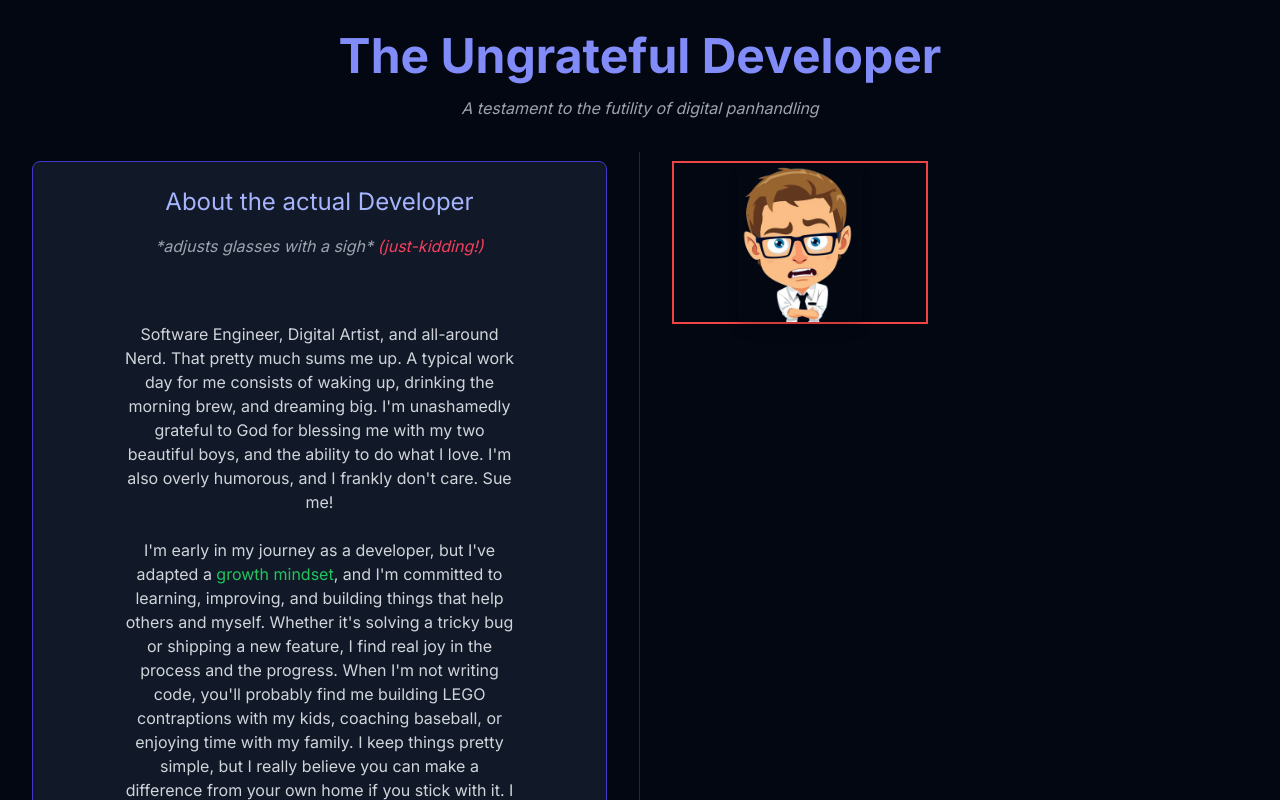
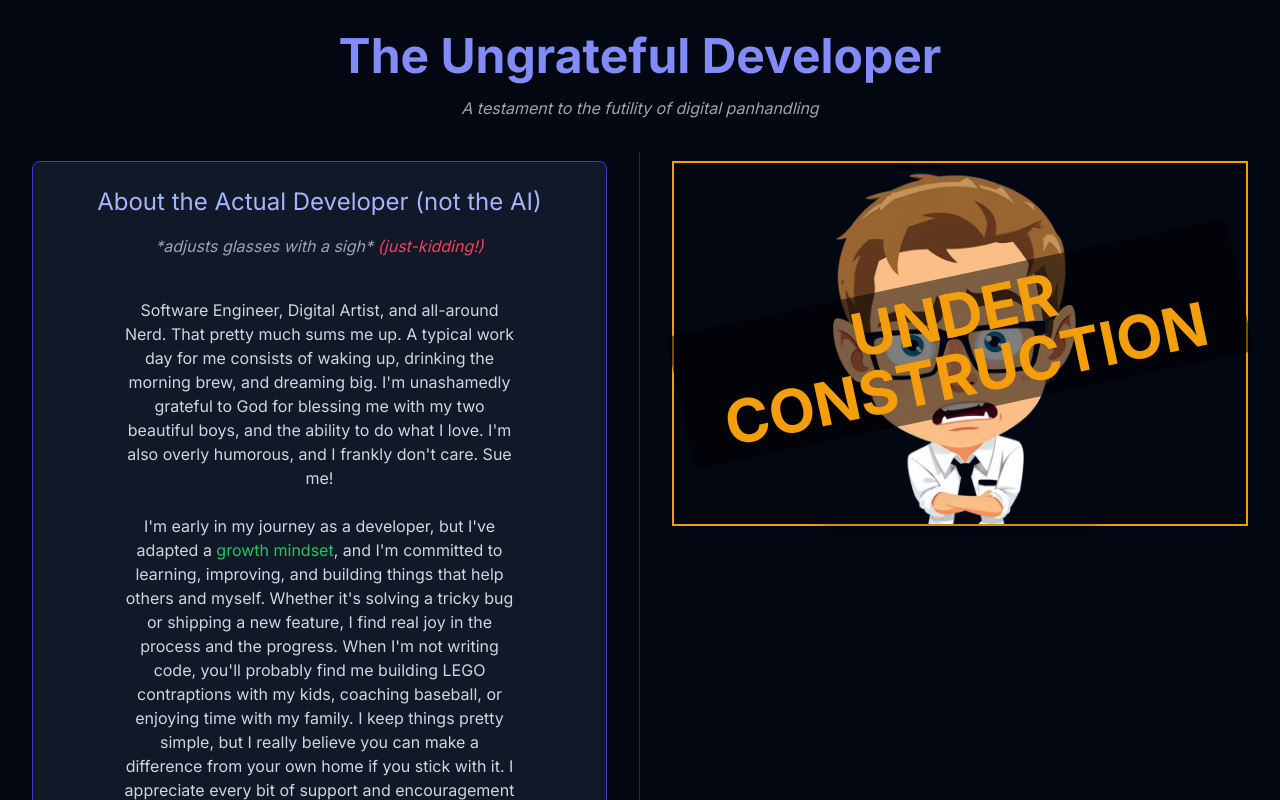
Before and after one commit to Michael-Anderson92/ungrateful-dev, a Next.js app: page / in a window 1280 px wide. Shown: the top 800 px of the page. Built offline with nearby package versions, Linux system fonts and the light colour scheme; a web font is replaced by a local one.

Commit message:
Developer now under construction til further notice

```diff
--- a/app/components/AboutDeveloperSection.tsx
+++ b/app/components/AboutDeveloperSection.tsx
@@ -4,11 +4,11 @@ export default function AboutDeveloperSection() {
   return (
     <div className="flex justify-center">
       <div className="w-full border border-indigo-700 rounded-lg bg-gray-900 p-6">
-        <h2 className="text-2xl text-indigo-300 mb-4 text-center">About the actual Developer</h2>
+        <h2 className="text-2xl text-indigo-300 mb-4 text-center">About the Actual Developer (not the AI)</h2>
         <div className="space-y-4 text-gray-300 mx-4 md:mx-16">
           <p className="italic text-center text-gray-400">*adjusts glasses with a sigh* <span className="text-rose-500">(just-kidding!)</span></p>
           <p className="text-center">
-            <br></br><br></br>Software Engineer, Digital Artist, and all-around Nerd. That pretty much sums me up.
+            <br></br>Software Engineer, Digital Artist, and all-around Nerd. That pretty much sums me up.
 
             A typical work day for me consists of waking up, drinking the morning brew, and dreaming big.
 
--- a/app/components/DeveloperSection2.tsx
+++ b/app/components/DeveloperSection2.tsx
@@ -41,13 +41,19 @@ export default function DeveloperSection2({
   }, []);
 
   return (
-    <div className="flex flex-col mt-32 items-center justify-center border-2 border-red-500">
-      <img
-          src="/ungrateful-dev.png"
-          className="w-1/2 h-full align-center object-cover rounded-lg shadow-lg"
-          alt="Ungrateful Developer"
-        />
+    <div className="flex flex-col mt-32 items-center justify-center border-2 border-amber-500">
+      <div className="relative">
+        <img
+            src="/ungrateful-dev.png"
+            className="w-1/2 h-full align-center object-cover rounded-lg shadow-lg mx-auto"
+            alt="Ungrateful Developer"
+          />
+        <div className="absolute inset-0 flex items-center justify-center">
+          <h1 className="text-amber-500 text-6xl text-center font-bold transform -rotate-12 bg-black bg-opacity-50 px-4 py-2 rounded-lg">
+            UNDER CONSTRUCTION
+          </h1>
         </div>
-
+      </div>
+    </div>
   );
 }
--- a/app/page.tsx
+++ b/app/page.tsx
@@ -94,7 +94,7 @@ export default function Page() {
         </div>
 
         {/* Right Section - Developer (1/3 viewport on desktop) */}
-        <div className="lg:col-span-1 p-8 h-full">
+        <div className="lg:col-span-2 p-8 h-full">
           <DeveloperSection2
             chatMessages={chatMessages}
             isLoading={isLoading}
```
